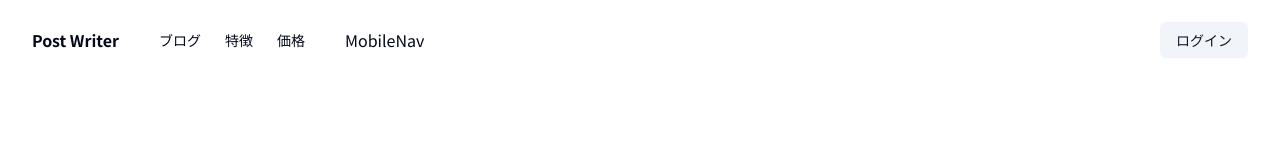
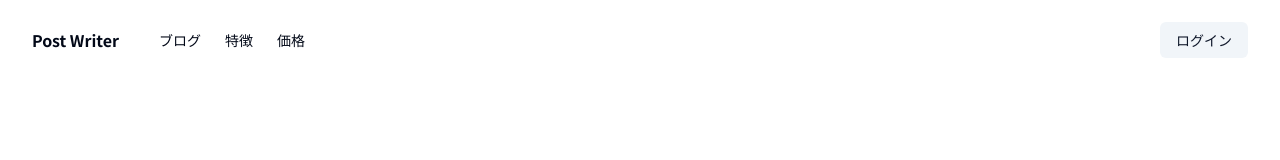
Before and after one commit to thiger7/post-writer-app, a Next.js app: page / in a window 1280 px wide. Shown: the top 160 px of the page. Built offline with nearby package versions, Linux system fonts and the light colour scheme.

Commit message:
モバイルナビゲーションを実装

```diff
--- a/components/main-nav.tsx
+++ b/components/main-nav.tsx
@@ -6,12 +6,12 @@
 import { useState } from "react";
 
 interface MainNavProps {
-  items?: NavItem[];
+  items: NavItem[];
   children?: React.ReactNode;
 }
 
 export default function MainNav({ items }: MainNavProps) {
-  const [showMobileMenu, setShowMobileMenu] = useState<boolean>(true);
+  const [showMobileMenu, setShowMobileMenu] = useState<boolean>(false);
 
   return (
     <div className="flex items-center md:gap-10">
@@ -35,7 +35,7 @@
       >
         <span>メニュー</span>
       </button>
-      {showMobileMenu && <MobileNav />}
+      {showMobileMenu && <MobileNav items={items} />}
     </div>
   );
 }
--- a/components/mobile-nav.tsx
+++ b/components/mobile-nav.tsx
@@ -1,7 +1,26 @@
-export default function MobileNav() {
+import { siteConfig } from "@/config/site";
+import { NavItem } from "@/types";
+import Link from "next/link";
+
+interface MobileNavProps {
+  items: NavItem[];
+}
+
+export default function MobileNav({ items }: MobileNavProps) {
   return (
-    <div>
-      <div>MobileNav</div>
+    <div className="fixed top-16 inset-0 z-50 p-6 shadow-md md:hidden animate-in slide-in-from-bottom-80">
+      <div className="grid gap-6 bg-popover p-4 text-popover-foreground shadow-lg">
+        <Link href={"/"} className="font-bold">
+          {siteConfig.name}
+        </Link>
+        <nav className="text-sm flex gap-4">
+          {items.map((item, index) => (
+            <Link key={index} href={item.href}>
+              {item.title}
+            </Link>
+          ))}
+        </nav>
+      </div>
     </div>
-  )
+  );
 }
```
